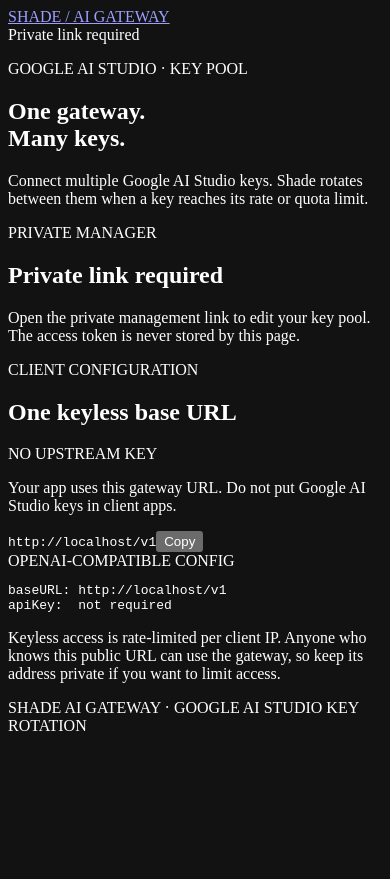
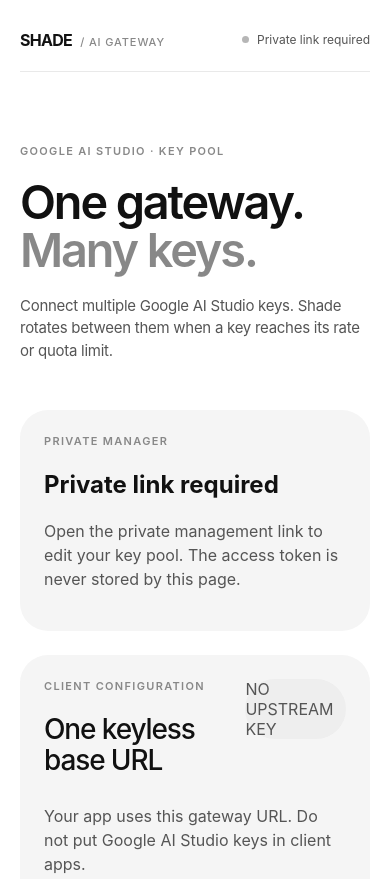
Before and after one commit to shifatmasud/shade-ai-gateway, a website: page dashboard/index.html in a window 390 px wide. Shown: the top 879 px of the page. Before the commit the page ends 844 px from the top, so only its background shows below. Drawn offline with Linux system fonts and the light colour scheme.

Commit message:
Restore complete portfolio-aligned dashboard stylesheet

```diff
--- a/dashboard/styles.css
+++ b/dashboard/styles.css
@@ -1 +1,87 @@
-:root { --error-surface: #fbeaeb; }
+:root {
+  color-scheme: light;
+  font-family: Inter, ui-sans-serif, system-ui, -apple-system, BlinkMacSystemFont, "Segoe UI", sans-serif;
+  color: #111111;
+  background: #ffffff;
+  font-synthesis: none;
+  text-rendering: optimizeLegibility;
+  --surface-1: #ffffff;
+  --surface-2: #f5f5f5;
+  --surface-3: #eeeeee;
+  --content-1: #111111;
+  --content-2: #555555;
+  --content-3: #888888;
+  --accent-surface: #0f0f0f;
+  --success-surface: #e6f4ea;
+  --warning-surface: #fff8e1;
+  --error-surface: #fbeaeb;
+  --focus-surface: #e3f2fd;
+  --active-surface: #f3e5f5;
+  --ink: var(--content-1);
+  --muted: var(--content-2);
+  --soft: var(--surface-2);
+  --line: #e9e9e9;
+  --blue: #315efb;
+  --green: #16845b;
+  --house-ease: cubic-bezier(.19, 1, .22, 1);
+}
+* { box-sizing: border-box; }
+html, body { min-width: 320px; background: var(--surface-1); color: var(--content-1); }
+body { margin: 0; min-height: 100vh; font-synthesis: none; text-rendering: optimizeLegibility; }
+button, input, textarea, select { font: inherit; }
+button { cursor: pointer; }
+.shell { width: min(100% - 80px, 1200px); margin: 0 auto; padding: 32px 0 96px; }
+.topbar { min-height: 48px; display: flex; align-items: center; justify-content: space-between; gap: 20px; padding-bottom: 20px; border-bottom: 1px solid var(--line); }
+.brand { color: var(--content-1); text-decoration: none; font-size: 16px; font-weight: 650; letter-spacing: -.045em; }
+.brand span { color: var(--content-3); font-size: 11px; font-weight: 550; letter-spacing: .08em; margin-left: 5px; }
+.status { display: inline-flex; align-items: center; gap: 8px; color: var(--content-2); font-size: 12px; }
+.status i { width: 7px; height: 7px; display: inline-block; border-radius: 50%; background: #b6b6b6; }
+.status i.good { background: var(--green); }
+.intro { max-width: 880px; padding: 112px 0 80px; }
+.eyebrow { margin: 0 0 20px; color: var(--content-3); font-size: 11px; line-height: 1.4; font-weight: 600; letter-spacing: .12em; }
+.intro h1 { margin: 0; max-width: 900px; font-size: clamp(52px, 7.34vw, 88px); line-height: 1.04; letter-spacing: -.045em; font-weight: 600; }
+.intro h1 span { color: var(--content-3); }
+.lede { max-width: 560px; margin: 28px 0 0; color: var(--content-2); font-size: 16px; line-height: 1.5; letter-spacing: -.018em; }
+.panel { margin: 0 0 24px; padding: 40px; border: 0; border-radius: 40px; background: var(--surface-2); }
+.section-head { display: flex; align-items: flex-end; justify-content: space-between; gap: 20px; margin-bottom: 28px; }
+.section-head h2 { margin: 0; color: var(--content-1); font-size: 32px; line-height: 1.1; font-weight: 550; letter-spacing: -.04em; }
+label { display: block; margin-bottom: 10px; color: var(--content-3); font-size: 11px; font-weight: 600; letter-spacing: .1em; }
+.hint, .empty, .key-meta { color: var(--content-2); line-height: 1.5; }
+.input-row { display: flex; align-items: center; gap: 12px; }
+input, textarea, select { width: 100%; min-width: 0; min-height: 52px; border: 1px solid var(--line); border-radius: 16px; background: var(--surface-1); color: var(--content-1); padding: 0 16px; transition: border-color .25s var(--house-ease), box-shadow .25s var(--house-ease), background .25s var(--house-ease); }
+input::placeholder, textarea::placeholder { color: #a0a0a0; }
+input:focus, textarea:focus, select:focus { outline: none; border-color: var(--blue); box-shadow: 0 0 0 3px var(--focus-surface); }
+button, .button { min-height: 48px; border-radius: 999px; padding: 12px 24px; font: inherit; font-size: 14px; font-weight: 550; letter-spacing: -.01em; transition: color .25s var(--house-ease), background .25s var(--house-ease), border-color .25s var(--house-ease), transform .25s var(--house-ease), box-shadow .25s var(--house-ease); }
+.button.primary, button.button.primary { border: 1px solid var(--accent-surface); background: var(--accent-surface); color: #ffffff; }
+.button.primary:hover, button.button.primary:hover { background: #333333; border-color: #333333; transform: translateY(-1px); }
+.button.secondary, button.button.secondary { border: 1px solid #d9d9d9; background: var(--surface-1); color: var(--content-1); }
+.button.secondary:hover, button.button.secondary:hover { border-color: var(--content-1); background: var(--surface-3); }
+button:focus-visible, .button:focus-visible { outline: 2px solid var(--blue); outline-offset: 3px; }
+.remove { min-height: 36px; padding: 8px 14px; border: 1px solid #e5caca; border-radius: 999px; background: var(--surface-1); color: #9c3434; }
+.remove:hover { background: var(--error-surface); }
+.pill, .count, .key-status { border-radius: 999px; background: var(--surface-3); color: var(--content-2); }
+.key-status.cooldown { background: var(--warning-surface); color: #795300; }
+.message.success { color: var(--green); }
+.message.error { color: #b42318; }
+.divider { height: 1px; margin: 32px 0; background: var(--line); }
+@media (max-width: 1199.98px) {
+  .shell { width: min(100% - 80px, 100%); }
+  .intro { padding: 96px 0 72px; }
+  .panel { padding: 36px; }
+}
+@media (max-width: 809.98px) {
+  .shell { width: min(100% - 40px, 100%); padding-top: 24px; padding-bottom: 64px; }
+  .topbar { padding-bottom: 16px; }
+  .intro { padding: 72px 0 48px; }
+  .intro h1 { font-size: clamp(44px, 12vw, 64px); line-height: 1.02; }
+  .lede { margin-top: 20px; font-size: 15px; }
+  .panel { padding: 24px; border-radius: 28px; }
+  .section-head { align-items: flex-start; }
+  .section-head h2 { font-size: 28px; }
+  .input-row { flex-direction: column; align-items: stretch; }
+  .input-row input, .input-row button { width: 100%; }
+  button, .button { min-height: 48px; }
+}
+@media (prefers-reduced-motion: reduce) {
+  *, *::before, *::after { scroll-behavior: auto !important; transition-duration: .01ms !important; animation-duration: .01ms !important; animation-iteration-count: 1 !important; }
+}
```
